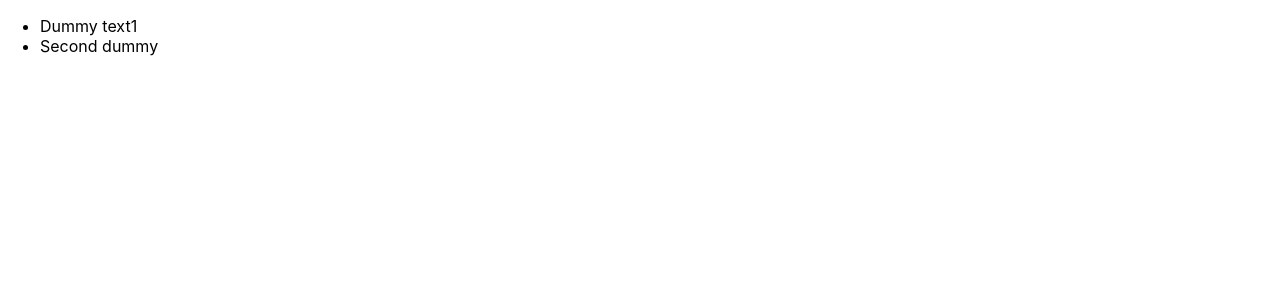
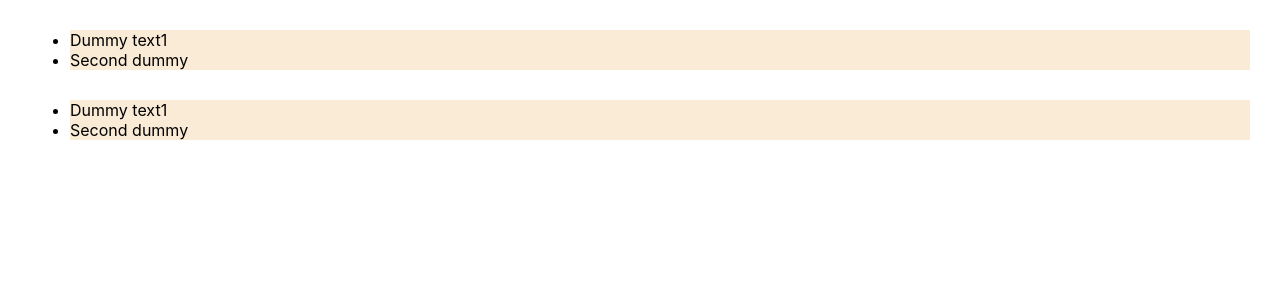
Before and after one commit to SAY10s/tsreact1, a React (Create React App) app: page / in a window 1280 px wide. Shown: the top 300 px of the page. Built offline with nearby package versions, Linux system fonts and the light colour scheme.

Commit message:
ADD: 2 separate sections

```diff
--- a/src/App.tsx
+++ b/src/App.tsx
@@ -1,12 +1,16 @@
 import Todos from "./components/Todos";
 import Todo from "./models/todo";
+import { useState } from "react";
 
 function App() {
-  const todos = [new Todo("Dummy text1"), new Todo("Second dummy")];
+  const [toDos, setToDos] = useState<Todo[][]>([
+    [new Todo("Dummy text1"), new Todo("Second dummy")],
+    [new Todo("Dummy text1"), new Todo("Second dummy")],
+  ]);
 
   return (
     <div>
-      <Todos items={todos} />
+      <Todos items={toDos} />
     </div>
   );
 }
--- a/src/components/Todos.tsx
+++ b/src/components/Todos.tsx
@@ -1,13 +1,20 @@
 import React from "react";
 import Todo from "../models/todo";
 import TodoUI from "./TodoUI";
+import Classes from "./todos.module.css";
 
-const Todos: React.FC<{ items: Todo[] }> = (props) => {
+const Todos: React.FC<{ items: Todo[][] }> = (props) => {
   return (
     <ul>
-      {props.items.map((item) => (
-        <TodoUI key={item.id} text={item.text} />
-      ))}
+      {props.items.map((item) => {
+        return (
+          <div className={Classes.xd}>
+            {item.map((item2) => {
+              return <TodoUI key={item2.id} text={item2.text} />;
+            })}
+          </div>
+        );
+      })}
     </ul>
   );
 };
--- /dev/null
+++ b/src/components/todos.module.css
@@ -0,0 +1,4 @@
+.xd {
+  margin: 30px;
+  background-color: antiquewhite;
+}
```
